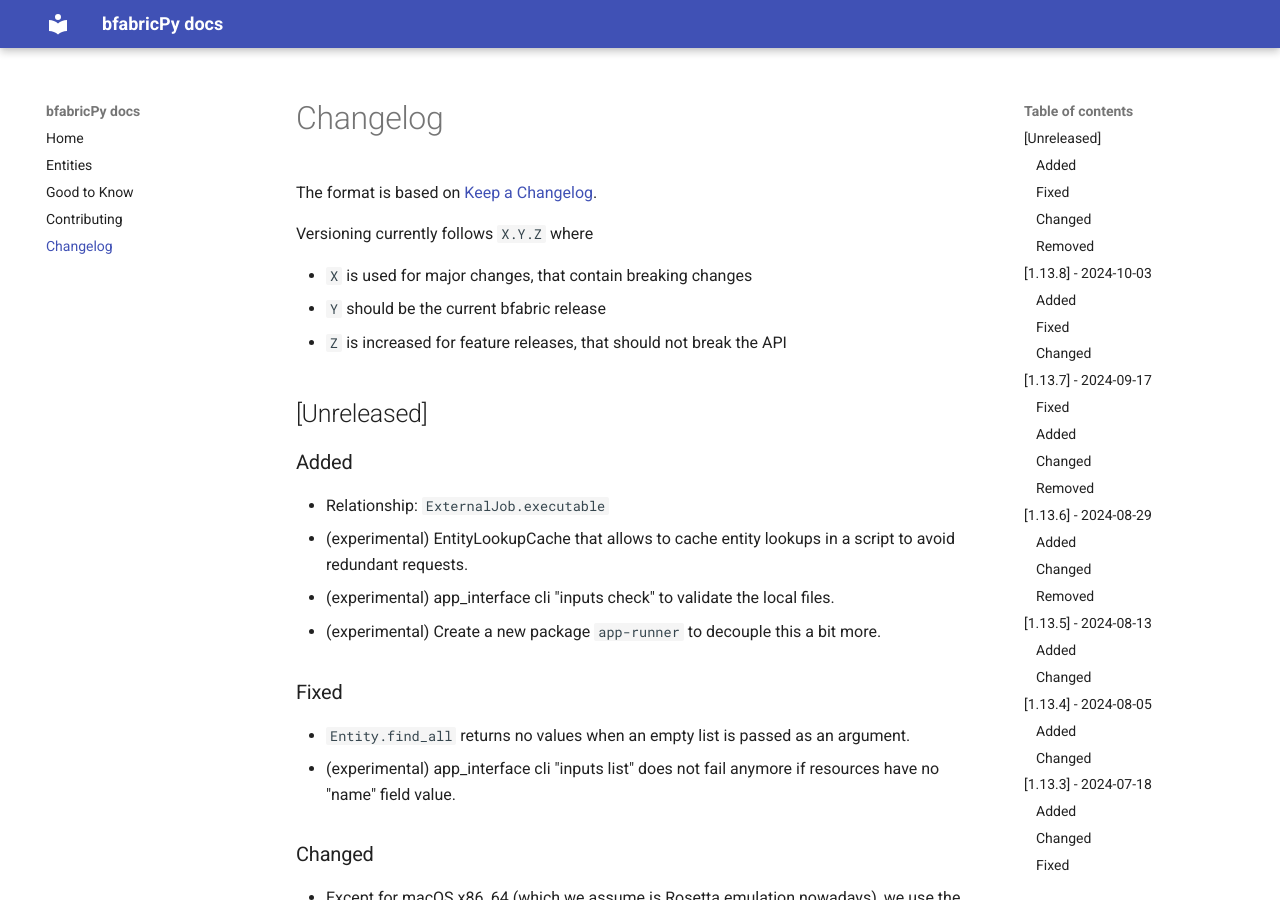
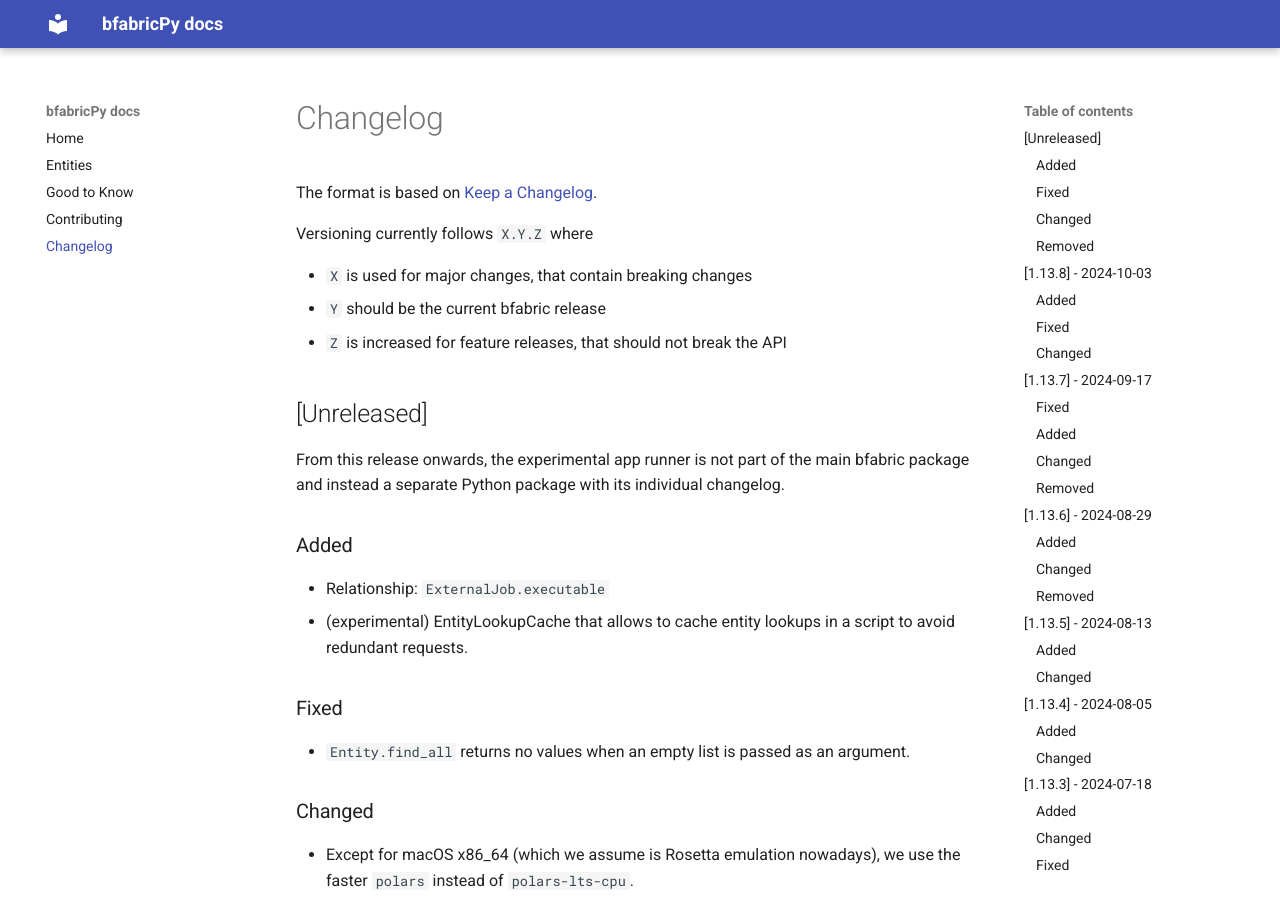
Before and after one commit to fgcz/bfabricPy, an MkDocs documentation site: the page built from docs/changelog.md, in a window 1280 px wide and 900 px high. Built offline with MkDocs 1.6.1 and Material for MkDocs 9.7.7, drawn with Linux system fonts in a browser that asks for light colours.

Commit message:
split changelog

```diff
--- a/docs/changelog.md
+++ b/docs/changelog.md
@@ -10,17 +10,17 @@ Versioning currently follows `X.Y.Z` where
 
 ## \[Unreleased\]
 
+From this release onwards, the experimental app runner is not part of the main bfabric package and
+instead a separate Python package with its individual changelog.
+
 ### Added
 
 - Relationship: `ExternalJob.executable`
 - (experimental) EntityLookupCache that allows to cache entity lookups in a script to avoid redundant requests.
-- (experimental) app_interface cli "inputs check" to validate the local files.
-- (experimental) Create a new package `app-runner` to decouple this a bit more.
 
 ### Fixed
 
 - `Entity.find_all` returns no values when an empty list is passed as an argument.
-- (experimental) app_interface cli "inputs list" does not fail anymore if resources have no "name" field value.
 
 ### Changed
 
```
Also changed, not shown: app_runner/docs/changelog.md (added, +14 -0 lines).
